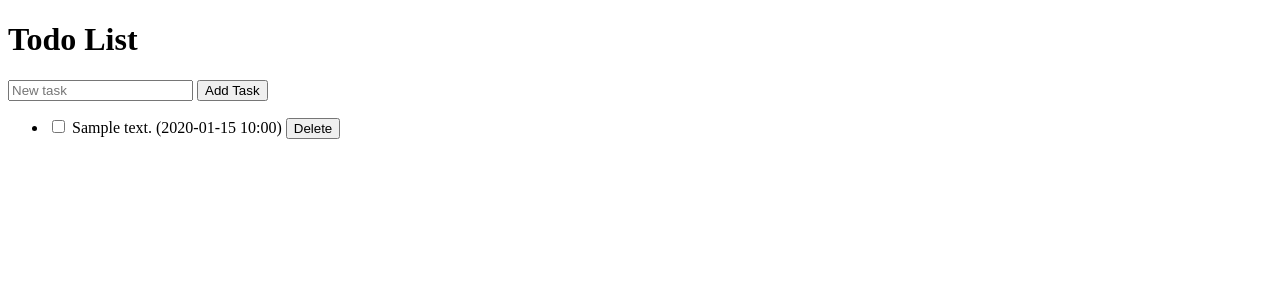
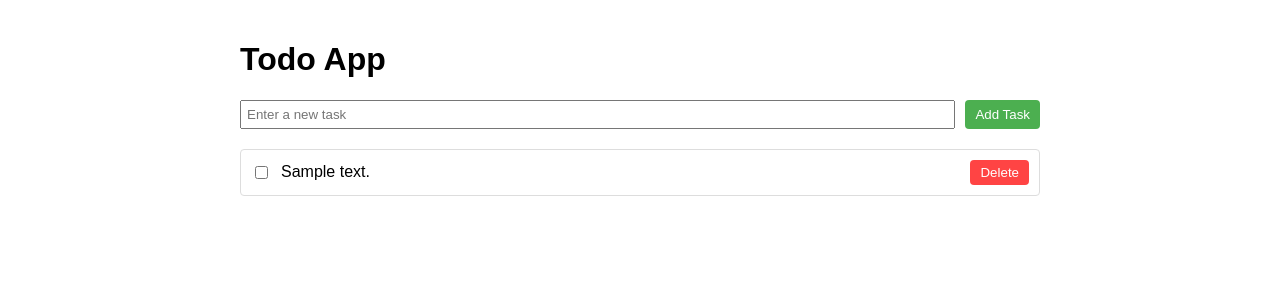
Before and after one commit to s4rs-c0v2/todo_app, a Flask app: page / in a window 1280 px wide. Shown: the top 300 px of the page. Run offline with Flask 3, Linux system fonts and the light colour scheme; a database or web service that is not in the repository returns one stand-in record (values such as "Sample title"); some libraries are stand-ins or nearby versions.

Commit message:
TODO app to test docker swarm

```diff
--- a/app.py
+++ b/app.py
@@ -1,13 +1,17 @@
-from flask import Flask, render_template, request, redirect, url_for
+from flask import Flask, render_template, request, redirect, url_for, jsonify
+from flask_socketio import SocketIO, emit
 import psycopg2
 import os
+from datetime import datetime
 
 app = Flask(__name__)
+app.config['SECRET_KEY'] = 'your-secret-key'  # Required for Flask-SocketIO
+socketio = SocketIO(app, cors_allowed_origins="*")
 
 # Environment variables with defaults for Docker PostgreSQL image
 POSTGRES_USER = os.environ.get("POSTGRES_USER", "postgres")
 POSTGRES_PASSWORD = os.environ.get("POSTGRES_PASSWORD", "postgres")
-POSTGRES_DB = os.environ.get("POSTGRES_DB", POSTGRES_USER)  # Defaults to user name
+POSTGRES_DB = os.environ.get("POSTGRES_DB", POSTGRES_USER)
 POSTGRES_HOST = os.environ.get("POSTGRES_HOST", "db")
 POSTGRES_PORT = os.environ.get("POSTGRES_PORT", "5432")
 
@@ -19,24 +23,20 @@ DB_CONFIG = {
     "port": POSTGRES_PORT,
 }
 
-
 def create_tables():
     """Create tables if they don't exist"""
     conn = None
     try:
         conn = psycopg2.connect(**DB_CONFIG)
         cur = conn.cursor()
-
-        cur.execute(
-            """
+        cur.execute("""
             CREATE TABLE IF NOT EXISTS tasks (
                 id SERIAL PRIMARY KEY,
                 content TEXT NOT NULL,
                 is_done BOOLEAN NOT NULL DEFAULT FALSE,
                 created_at TIMESTAMP NOT NULL DEFAULT CURRENT_TIMESTAMP
             )
-        """
-        )
+        """)
         conn.commit()
         print("Tables created/verified")
     except Exception as e:
@@ -46,49 +46,62 @@ def create_tables():
         if conn:
             conn.close()
 
-
 # Initialize database on app start
 create_tables()
-
 
 def get_db_connection():
     """Get connection to database"""
     return psycopg2.connect(**DB_CONFIG)
 
-
-@app.route("/", methods=["GET", "POST"])
-def index():
+def get_all_tasks():
+    """Get all tasks and return them as a list of dictionaries"""
     conn = get_db_connection()
     cur = conn.cursor()
+    cur.execute("SELECT id, content, is_done, created_at FROM tasks ORDER BY created_at DESC")
+    tasks = [{
+        'id': task[0],
+        'content': task[1],
+        'is_done': task[2],
+        'created_at': task[3].isoformat()
+    } for task in cur.fetchall()]
+    cur.close()
+    conn.close()
+    return tasks
 
-    if request.method == "POST":
-        content = request.form["content"]
+def broadcast_tasks():
+    """Broadcast updated tasks to all connected clients"""
+    tasks = get_all_tasks()
+    socketio.emit('tasks_updated', {'tasks': tasks})
+
+@app.route("/")
+def index():
+    tasks = get_all_tasks()
+    return render_template("index.html", tasks=tasks)
+
+@app.route("/add_task", methods=["POST"])
+def add_task():
+    content = request.form.get("content")
+    if content:
+        conn = get_db_connection()
+        cur = conn.cursor()
         cur.execute("INSERT INTO tasks (content) VALUES (%s)", (content,))
         conn.commit()
         cur.close()
         conn.close()
-        return redirect(url_for("index"))
-
-    cur.execute(
-        "SELECT id, content, is_done, created_at FROM tasks ORDER BY created_at DESC;"
-    )
-    tasks = cur.fetchall()
-    cur.close()
-    conn.close()
-    return render_template("index.html", tasks=tasks)
-
+        broadcast_tasks()
+    return jsonify({"status": "success"})
 
 @app.route("/update/<int:task_id>", methods=["POST"])
 def update_task(task_id):
-    is_done = "done" in request.form
+    is_done = request.form.get("done") == "true"
     conn = get_db_connection()
     cur = conn.cursor()
     cur.execute("UPDATE tasks SET is_done = %s WHERE id = %s", (is_done, task_id))
     conn.commit()
     cur.close()
     conn.close()
-    return redirect(url_for("index"))
-
+    broadcast_tasks()
+    return jsonify({"status": "success"})
 
 @app.route("/delete/<int:task_id>", methods=["POST"])
 def delete_task(task_id):
@@ -98,8 +111,17 @@ def delete_task(task_id):
     conn.commit()
     cur.close()
     conn.close()
-    return redirect(url_for("index"))
+    broadcast_tasks()
+    return jsonify({"status": "success"})
 
+@socketio.on('connect')
+def handle_connect():
+    print('Client connected')
+    broadcast_tasks()
+
+@socketio.on('disconnect')
+def handle_disconnect():
+    print('Client disconnected')
 
 if __name__ == "__main__":
-    app.run(host="0.0.0.0", port=5000, debug=True)
+    socketio.run(app, host="0.0.0.0", port=5000, debug=True)
--- a/pyproject.toml
+++ b/pyproject.toml
@@ -5,6 +5,7 @@ description = "Add your description here"
 readme = "README.md"
 requires-python = ">=3.13"
 dependencies = [
+    "flask-socketio>=5.5.1",
     "flask>=3.1.0",
     "psycopg2-binary>=2.9.10",
 ]
--- /dev/null
+++ b/templates/base.html
@@ -0,0 +1,60 @@
+<!doctype html>
+<html lang="en">
+    <head>
+        <meta charset="UTF-8" />
+        <meta name="viewport" content="width=device-width, initial-scale=1.0" />
+        <title>Todo App</title>
+        <style>
+            body {
+                font-family: Arial, sans-serif;
+                max-width: 800px;
+                margin: 0 auto;
+                padding: 20px;
+            }
+            .task {
+                margin: 10px 0;
+                padding: 10px;
+                border: 1px solid #ddd;
+                border-radius: 4px;
+            }
+            .completed {
+                text-decoration: line-through;
+                color: #888;
+            }
+            .task-form {
+                display: flex;
+                align-items: center;
+                gap: 10px;
+            }
+            .delete-btn {
+                margin-left: auto;
+                background-color: #ff4444;
+                color: white;
+                border: none;
+                padding: 5px 10px;
+                border-radius: 4px;
+                cursor: pointer;
+            }
+            .add-form {
+                display: flex;
+                gap: 10px;
+                margin-bottom: 20px;
+            }
+            .add-form input[type="text"] {
+                flex-grow: 1;
+                padding: 5px;
+            }
+            .add-form button {
+                background-color: #4caf50;
+                color: white;
+                border: none;
+                padding: 5px 10px;
+                border-radius: 4px;
+                cursor: pointer;
+            }
+        </style>
+    </head>
+    <body>
+        {% block content %}{% endblock %}
+    </body>
+</html>
--- a/templates/index.html
+++ b/templates/index.html
@@ -1,29 +1,95 @@
-<!DOCTYPE html>
-<html>
-<head>
-    <title>Todo App</title>
-</head>
-<body>
-    <h1>Todo List</h1>
-    <form method="POST" action="/">
-        <input type="text" name="content" placeholder="New task" required>
-        <button type="submit">Add Task</button>
-    </form>
+{% extends "base.html" %} {% block content %}
+<h1>Todo App</h1>
 
-    <ul>
-        {% for task in tasks %}
-            <li>
-                <form action="{{ url_for('update_task', task_id=task[0]) }}" method="POST" style="display:inline;">
-                    <input type="checkbox" name="done" onchange="this.form.submit()" {% if task[2] %}checked{% endif %}>
-                </form>
-                <span style="{% if task[2] %}text-decoration: line-through;{% endif %}">
-                    {{ task[1] }} ({{ task[3].strftime('%Y-%m-%d %H:%M') }})
-                </span>
-                <form action="{{ url_for('delete_task', task_id=task[0]) }}" method="POST" style="display:inline;">
-                    <button type="submit">Delete</button>
-                </form>
-            </li>
-        {% endfor %}
-    </ul>
-</body>
-</html>
+<form id="add-form" class="add-form">
+    <input type="text" name="content" required placeholder="Enter a new task" />
+    <button type="submit">Add Task</button>
+</form>
+
+<div id="task-list">
+    {% for task in tasks %}
+    <div class="task">
+        <form class="task-form">
+            <input
+                type="checkbox"
+                onchange="updateTask({{ task.id }}, this.checked)"
+                {%
+                if
+                task.is_done
+                %}checked{%
+                endif
+                %}
+            />
+            <span class="{% if task.is_done %}completed{% endif %}"
+                >{{ task.content }}</span
+            >
+            <button
+                type="button"
+                onclick="deleteTask({{ task.id }})"
+                class="delete-btn"
+            >
+                Delete
+            </button>
+        </form>
+    </div>
+    {% endfor %}
+</div>
+
+<script src="https://cdnjs.cloudflare.com/ajax/libs/socket.io/4.0.1/socket.io.js"></script>
+<script>
+    const socket = io();
+
+    socket.on("connect", () => {
+        console.log("Connected to server");
+    });
+
+    socket.on("tasks_updated", function (data) {
+        updateTaskList(data.tasks);
+    });
+
+    document
+        .getElementById("add-form")
+        .addEventListener("submit", function (e) {
+            e.preventDefault();
+            const formData = new FormData(this);
+            fetch("/add_task", {
+                method: "POST",
+                body: formData,
+            });
+            this.reset();
+        });
+
+    function updateTask(taskId, isDone) {
+        const formData = new FormData();
+        formData.append("done", isDone);
+        fetch(`/update/${taskId}`, {
+            method: "POST",
+            body: formData,
+        });
+    }
+
+    function deleteTask(taskId) {
+        fetch(`/delete/${taskId}`, {
+            method: "POST",
+        });
+    }
+
+    function updateTaskList(tasks) {
+        const taskList = document.getElementById("task-list");
+        taskList.innerHTML = tasks
+            .map(
+                (task) => `
+                <div class="task">
+                    <form class="task-form">
+                        <input type="checkbox" onchange="updateTask(${task.id}, this.checked)"
+                               ${task.is_done ? "checked" : ""}>
+                        <span class="${task.is_done ? "completed" : ""}">${task.content}</span>
+                        <button type="button" onclick="deleteTask(${task.id})" class="delete-btn">Delete</button>
+                    </form>
+                </div>
+            `,
+            )
+            .join("");
+    }
+</script>
+{% endblock %}
```
Also changed, not shown: requirements.txt (added, +36 -0 lines), swarm-app.yml (added, +48 -0 lines), 1 other file.
